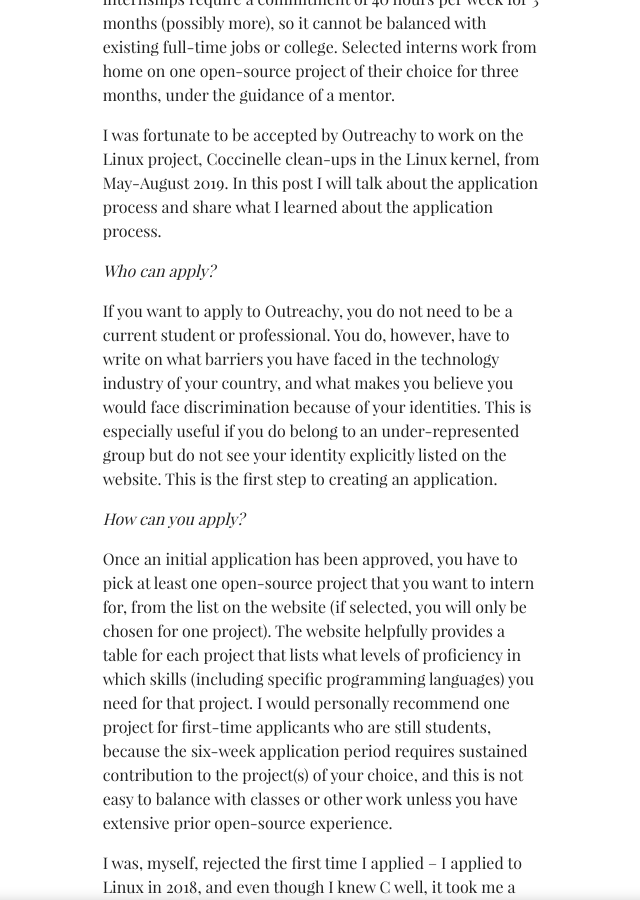
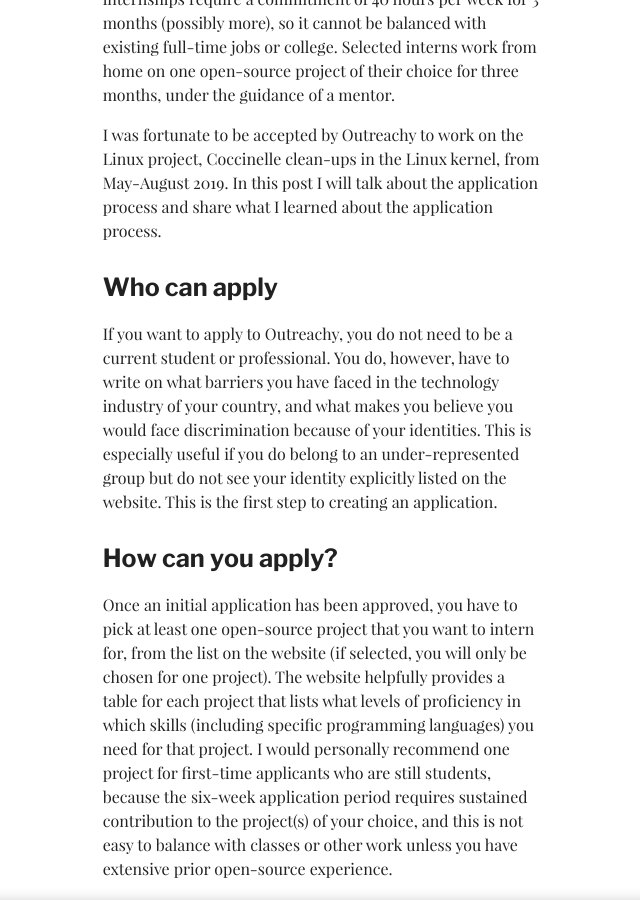
Before and after one commit to lukas-h/material-theme, a Jekyll site: the page built from _posts/2019-05-25-outreachy-application.md, in a window 1280 px wide and 900 px high, scrolled down 732 px. Shown: the whole window, without its empty margins (319-959 px from the left). Built offline with Jekyll 4.4.1, drawn with Linux system fonts in a browser that asks for light colours; some web fonts are replaced.

Commit message:
Get the headings argh

```diff
--- a/_posts/2019-05-25-outreachy-application.md
+++ b/_posts/2019-05-25-outreachy-application.md
@@ -5,17 +5,17 @@
 tags: ['outreachy']
 author: "Nishka Dasgupta"
 ---
-# *What is Outreachy?*
+# What is Outreachy?
 
 [Outreachy](https://www.outreachy.org) is an amazing programme that provides funding and mentorship, for people belonging to groups that are under-represented in the technology industry, to work on open-source projects. Under-represented groups include women, LGBTQ+ people, people belonging to ethnic minorities, and “anyone who faces under-representation, systemic bias, or discrimination in the technology industry of their country”, which also would include differently-abled people. The internship itself is biannual – there is a December-March round, and a May-August round. The internships require a commitment of 40 hours per week for 3 months (possibly more), so it cannot be balanced with existing full-time jobs or college. Selected interns work from home on one open-source project of their choice for three months, under the guidance of a mentor.
 
 I was fortunate to be accepted by Outreachy to work on the Linux project, Coccinelle clean-ups in the Linux kernel, from May-August 2019. In this post I will talk about the application process and share what I learned about the application process.
 
-*Who can apply?*
+# Who can apply
 
 If you want to apply to Outreachy, you do not need to be a current student or professional. You do, however, have to write on what barriers you have faced in the technology industry of your country, and what makes you believe you would face discrimination because of your identities. This is especially useful if you do belong to an under-represented group but do not see your identity explicitly listed on the website. This is the first step to creating an application.
 
-*How can you apply?*
+# How can you apply?
 
 Once an initial application has been approved, you have to pick at least one open-source project that you want to intern for, from the list on the website (if selected, you will only be chosen for one project). The website helpfully provides a table for each project that lists what levels of proficiency in which skills (including specific programming languages) you need for that project. I would personally recommend one project for first-time applicants who are still students, because the six-week application period requires sustained contribution to the project(s) of your choice, and this is not easy to balance with classes or other work unless you have extensive prior open-source experience.
 
```
